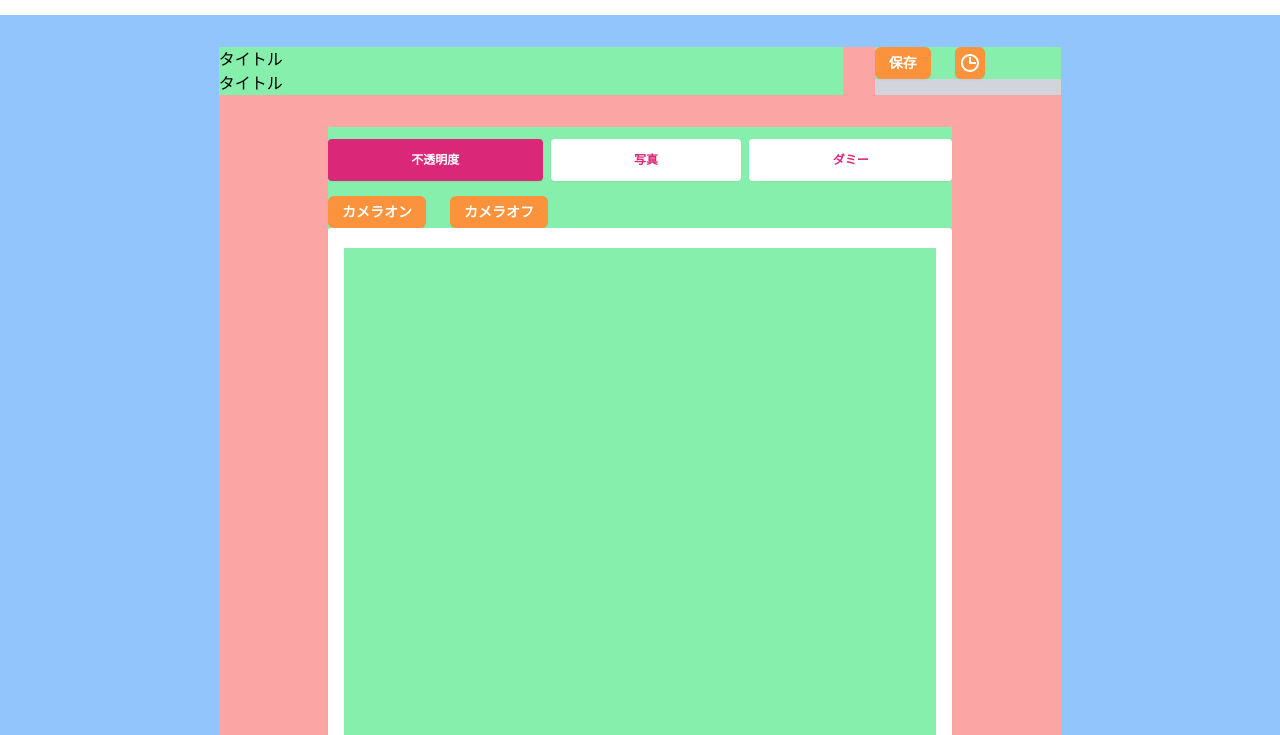
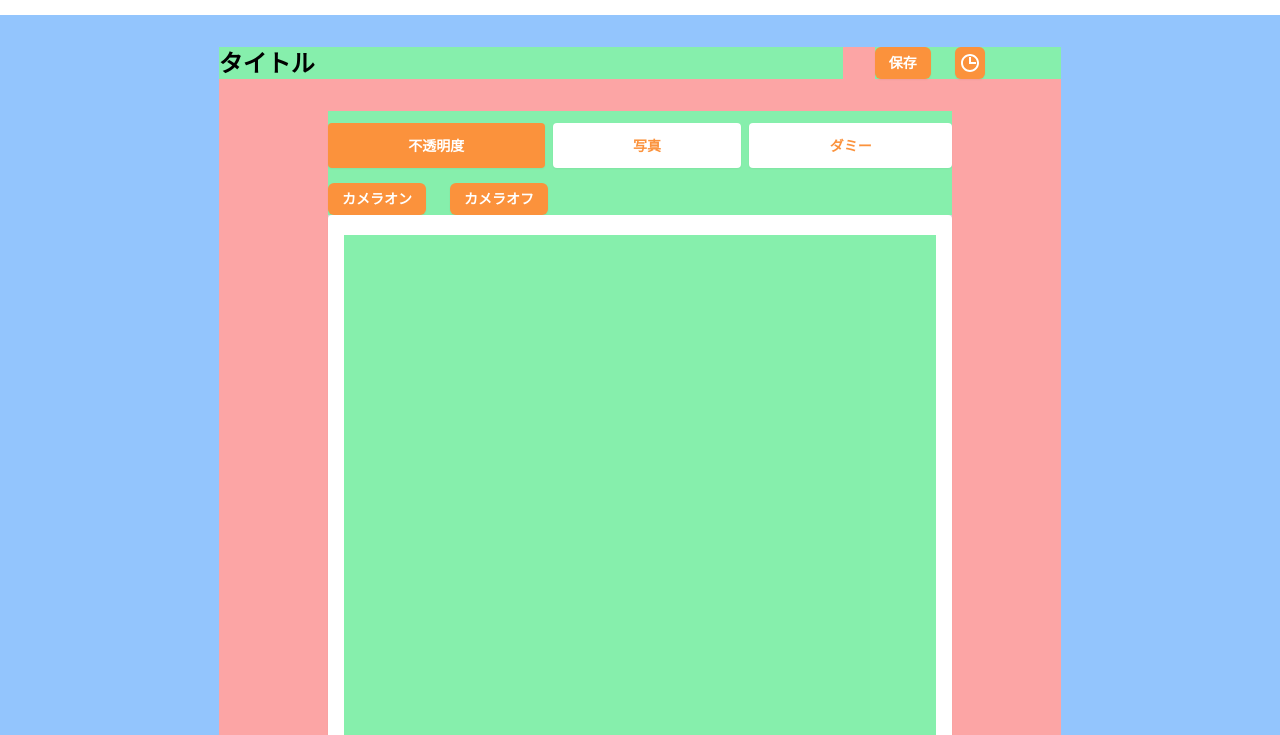
Before and after one commit to KodamaAzumi/input-web, a website built with Vite: page write/index.html in a window 1280 px wide. Both pictures are taken after a click on the link "不透明度". Shown: the part 65-800 px from the top of the page. Built offline with nearby package versions, Linux system fonts and the light colour scheme.

Commit message:
ボタンの色をピンクからオレンジへ変更

```diff
--- a/write/index.html
+++ b/write/index.html
@@ -158,10 +158,7 @@
         <div
           class="col-span-7 col-start-1 bg-gray-300 lg:col-span-6 lg:col-start-1"
         >
-          <h1 class="bg-green-300">
-            タイトル<br />
-            タイトル
-          </h1>
+          <h1 class="bg-green-300 text-2xl font-bold">タイトル</h1>
         </div>
         <div
           class="col-span-3 col-start-8 bg-gray-300 lg:col-span-2 lg:col-start-7"
@@ -197,7 +194,7 @@
               >
                 <li class="-mb-px mr-2 flex-auto text-center last:mr-0">
                   <a
-                    class="block rounded bg-pink-600 px-5 py-3 text-xs font-bold uppercase leading-normal text-white shadow-sm"
+                    class="block rounded bg-orange-400 px-5 py-3 text-sm font-bold uppercase leading-normal text-white shadow-sm"
                     onclick="changeAtiveTab(event,'tab-profile')"
                   >
                     不透明度
@@ -205,7 +202,7 @@
                 </li>
                 <li class="-mb-px mr-2 flex-auto text-center last:mr-0">
                   <a
-                    class="block rounded bg-white px-5 py-3 text-xs font-bold uppercase leading-normal text-pink-600 shadow-sm"
+                    class="block rounded bg-white px-5 py-3 text-sm font-bold uppercase leading-normal text-orange-400 shadow-sm"
                     onclick="changeAtiveTab(event,'tab-settings')"
                   >
                     写真
@@ -213,7 +210,7 @@
                 </li>
                 <li class="-mb-px mr-2 flex-auto text-center last:mr-0">
                   <a
-                    class="block rounded bg-white px-5 py-3 text-xs font-bold uppercase leading-normal text-pink-600 shadow-sm"
+                    class="block rounded bg-white px-5 py-3 text-sm font-bold uppercase leading-normal text-orange-400 shadow-sm"
                     onclick="changeAtiveTab(event,'tab-options')"
                   >
                     ダミー
--- a/write/js/script.js
+++ b/write/js/script.js
@@ -74,16 +74,16 @@ const changeAtiveTab = (event, tabID) => {
     .querySelectorAll(".tab-content > div");
   for (let i = 0; i < aElements.length; i++) {
     aElements[i].classList.remove("text-white");
-    aElements[i].classList.remove("bg-pink-600");
-    aElements[i].classList.add("text-pink-600");
+    aElements[i].classList.remove("bg-orange-400");
+    aElements[i].classList.add("text-orange-400");
     aElements[i].classList.add("bg-white");
     tabContents[i].classList.add("hidden");
     tabContents[i].classList.remove("block");
   }
-  element.classList.remove("text-pink-600");
+  element.classList.remove("text-orange-400");
   element.classList.remove("bg-white");
   element.classList.add("text-white");
-  element.classList.add("bg-pink-600");
+  element.classList.add("bg-orange-400");
   document.getElementById(tabID).classList.remove("hidden");
   document.getElementById(tabID).classList.add("block");
 };
```
